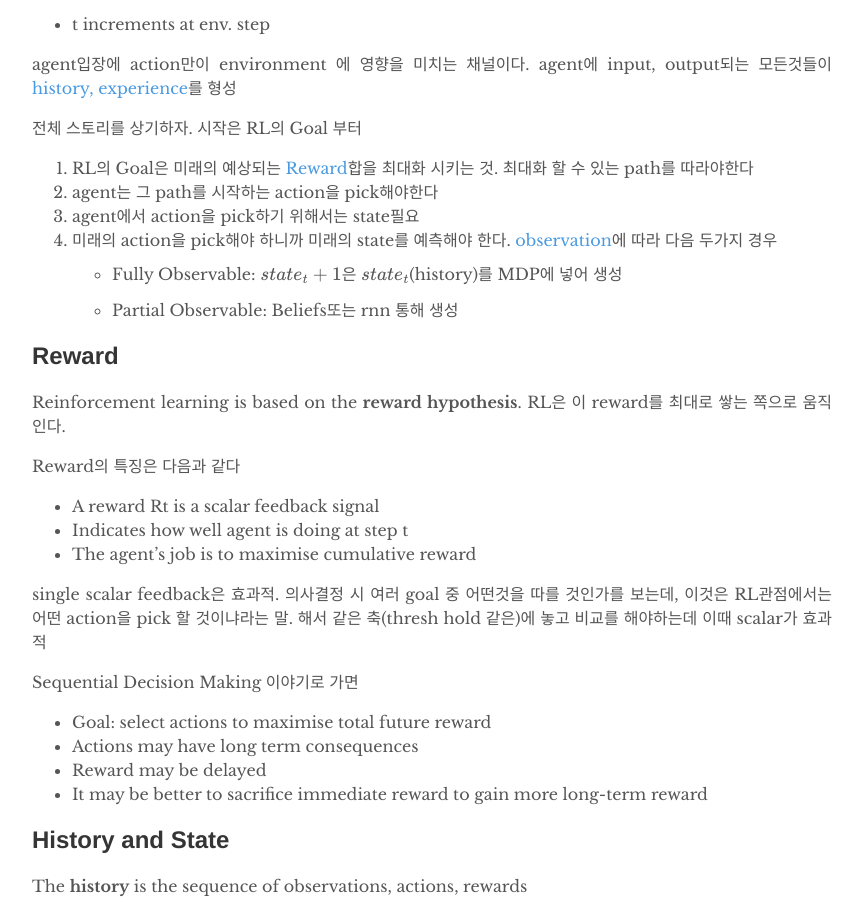
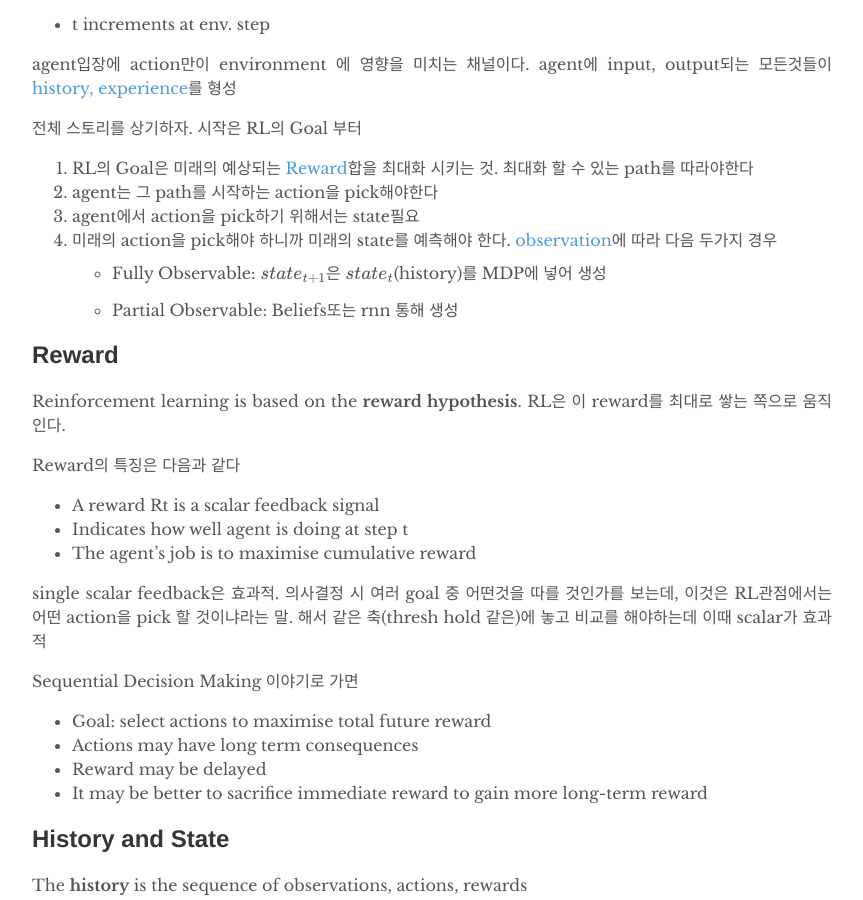
Before and after one commit to deepsight-korea/deepsight-korea.github.com, a Jekyll site: the page built from _posts/2018-06-24-rl-lec1.md, in a window 1280 px wide and 900 px high, scrolled down 2377 px. Shown: the whole window, without its empty margins (208-1071 px from the left). Built offline with Jekyll 4.4.1, drawn with Linux system fonts in a browser that asks for light colours; formulas are drawn with MathJax 3; comment, search, counter and statistics services are not loaded.

Commit message:
Update 2018-06-24-rl-lec1.md

```diff
--- a/_posts/2018-06-24-rl-lec1.md
+++ b/_posts/2018-06-24-rl-lec1.md
@@ -51,7 +51,7 @@ agent입장에 action만이 environment 에 영향을 미치는 채널이다. ag
   2. agent는 그 path를 시작하는 action을 pick해야한다
   3. agent에서 action을 pick하기 위해서는 state필요
   4. 미래의 action을 pick해야 하니까 미래의 state를 예측해야 한다. [observation](#observation)에 따라 다음 두가지 경우
-   * Fully Observable: $$state_t+1$$은 $$state_t$$(history)를 MDP에 넣어 생성
+   * Fully Observable: $$state_{t+1}$$은 $$state_t$$(history)를 MDP에 넣어 생성
    * Partial Observable: Beliefs또는 rnn 통해 생성
 
 ## Reward
```
